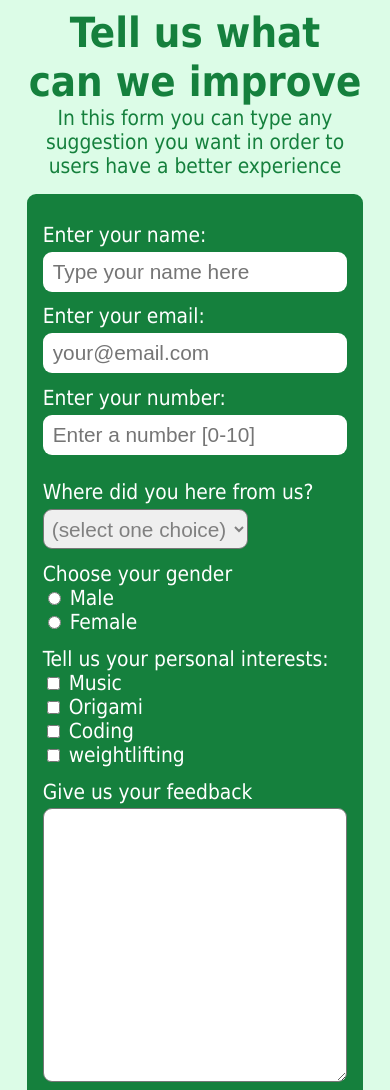
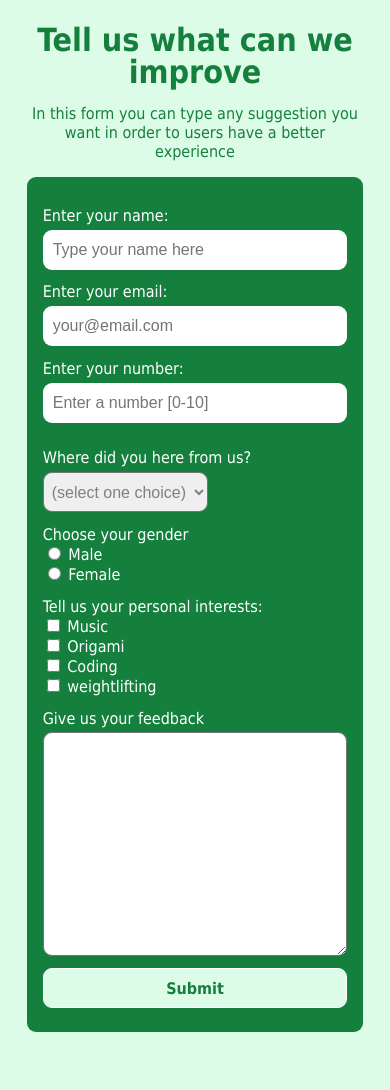
Before and after one commit to derblitzkrieger96/Responsive-web-design-, a plain HTML site: page proyecto_form/proyectoFinal.html in a window 390 px wide. Shown: the top 1090 px of the page. After the commit the page ends 1056 px from the top, so only its background shows below. Drawn offline with Linux system fonts and the light colour scheme.

Commit message:
fixed some padding and font size

```diff
--- a/portafolio/styles.css
+++ b/portafolio/styles.css
@@ -84,6 +84,7 @@ html {
   height: 3rem;
   border: none;
   background: none;
+  padding-top: 0.5rem;
   display: none;
 }
 
--- a/proyecto_form/styles.css
+++ b/proyecto_form/styles.css
@@ -2,16 +2,19 @@ html,
 body {
   overflow-x: hidden;
 }
+h1 {
+  line-height: 2.2rem;
+}
 h1,
 header p {
   text-align: center;
-  margin: auto auto;
+  margin: 1rem auto;
   max-width: 90%;
 }
 body {
   font-family: Tahoma;
   font-weight: 500;
-  font-size: 1.3rem;
+  font-size: 1.2rem;
   background-color: #dcfce7;
   color: #15803d;
 }
@@ -118,7 +121,13 @@ div {
 }
 
 @media (max-width: 507px) {
+  body {
+    font-size: 1rem;
+  }
   form {
     padding: 1rem;
   }
+  h1 {
+    line-height: 2rem;
+  }
 }
```
Also changed, not shown: index.html (+2 -2 lines).
